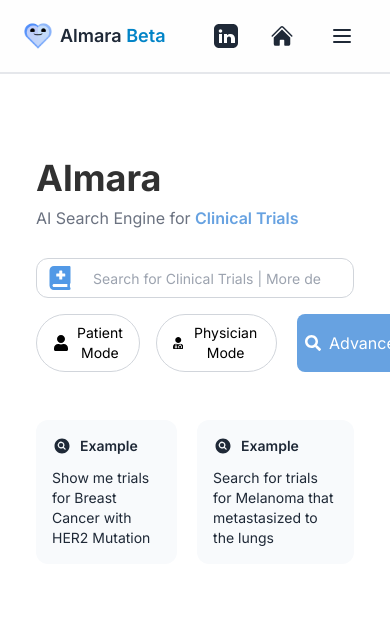
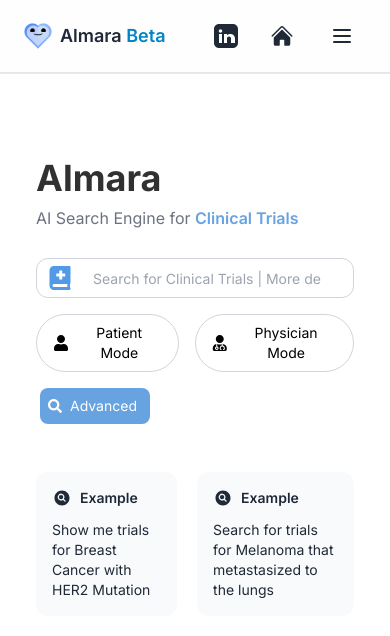
Before and after one commit to kuppansubmarine/almarafe-beta, a Next.js app: page / in a window 390 px wide. Shown: the top 636 px of the page. Built offline with nearby package versions, Linux system fonts and the light colour scheme.

Commit message:
Made responsive for phone and added Form link

```diff
--- a/components/InputChat.tsx
+++ b/components/InputChat.tsx
@@ -338,7 +338,7 @@
                         </div>
                       )}
                     </div>
-                    <div className="flex gap-2 md:gap-4">
+                    <div className="flex flex-col md:flex-row md:gap-4">
                       <div className="flex gap-4 md:gap-6">
                         <button
                           type="button"
@@ -358,12 +358,13 @@
                         </button>
                       </div>
                       <button
-                        className="ml-2 flex items-center text-white bg-[#67a2e1] hover:bg-[#5a91c4] p-2 rounded-lg"
+                        className="mt-4 ml-1 max-w-[110px] md:ml-2 md:mt-0 flex items-center text-white bg-[#67a2e1] hover:bg-[#5a91c4] p-2 rounded-lg"
 
                         onClick={() => {setIsFilterOpen(true), setUserType("Physician");}}
 
                       >
-                        <FaSearch className="mr-2" /> Advanced
+                        <FaSearch className=" mr-2 text-sm flex-shrink-0 flex-grow-0" />
+                        <p className="text-sm sm:text-md">Advanced</p>
                       </button>
                     </div>
                     <div className="flex gap-5">
--- a/components/Popup.tsx
+++ b/components/Popup.tsx
@@ -213,6 +213,7 @@
                     &#128552; Not Likely
                   </label>
                 </div>
+                <p>Fill out this form to help us improve our platform: <a href="https://osu.az1.qualtrics.com/jfe/form/SV_eIO0b0nsTWLDAUe" target="_blank" rel="noopener noreferrer" className="text-blue-500 hover:underline">Click here to access the form</a></p>
 
                 <button type="submit" className="mt-4 p-2 bg-blue-500 text-white">
                   Submit
```
